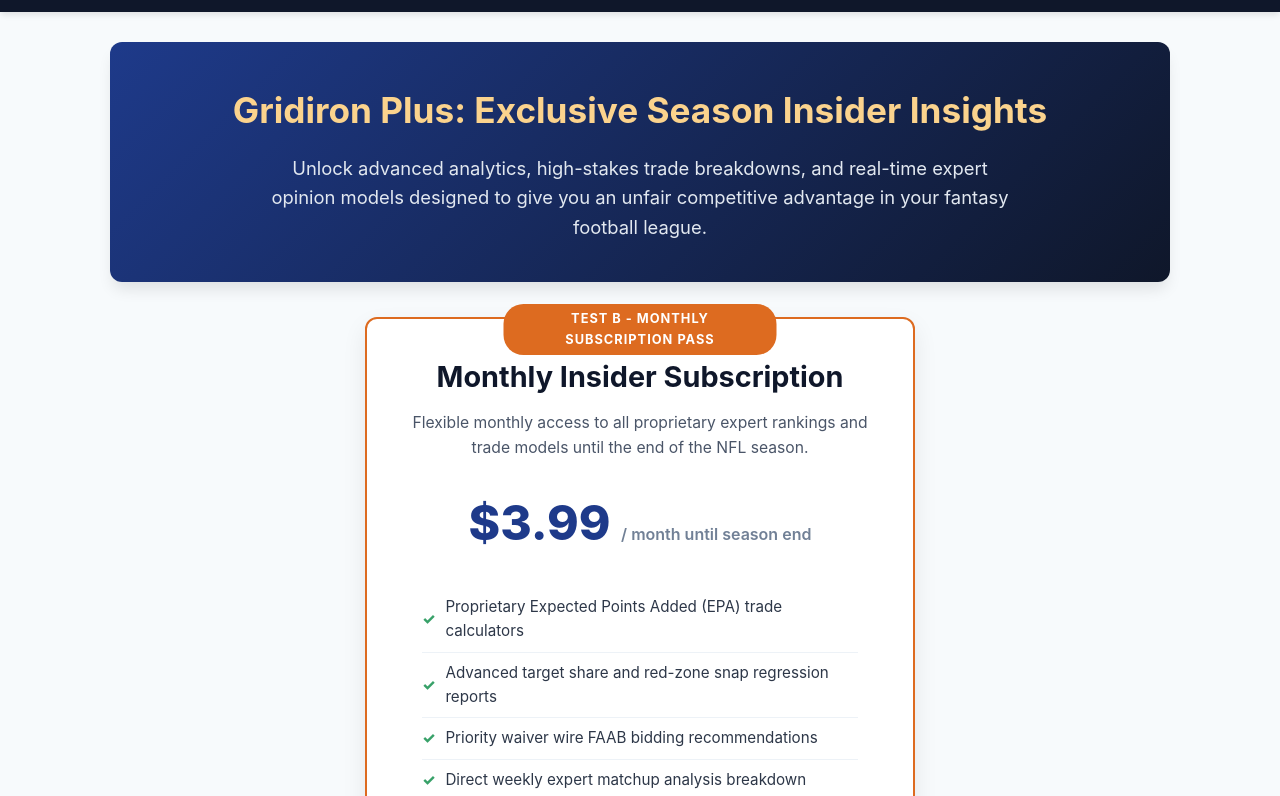
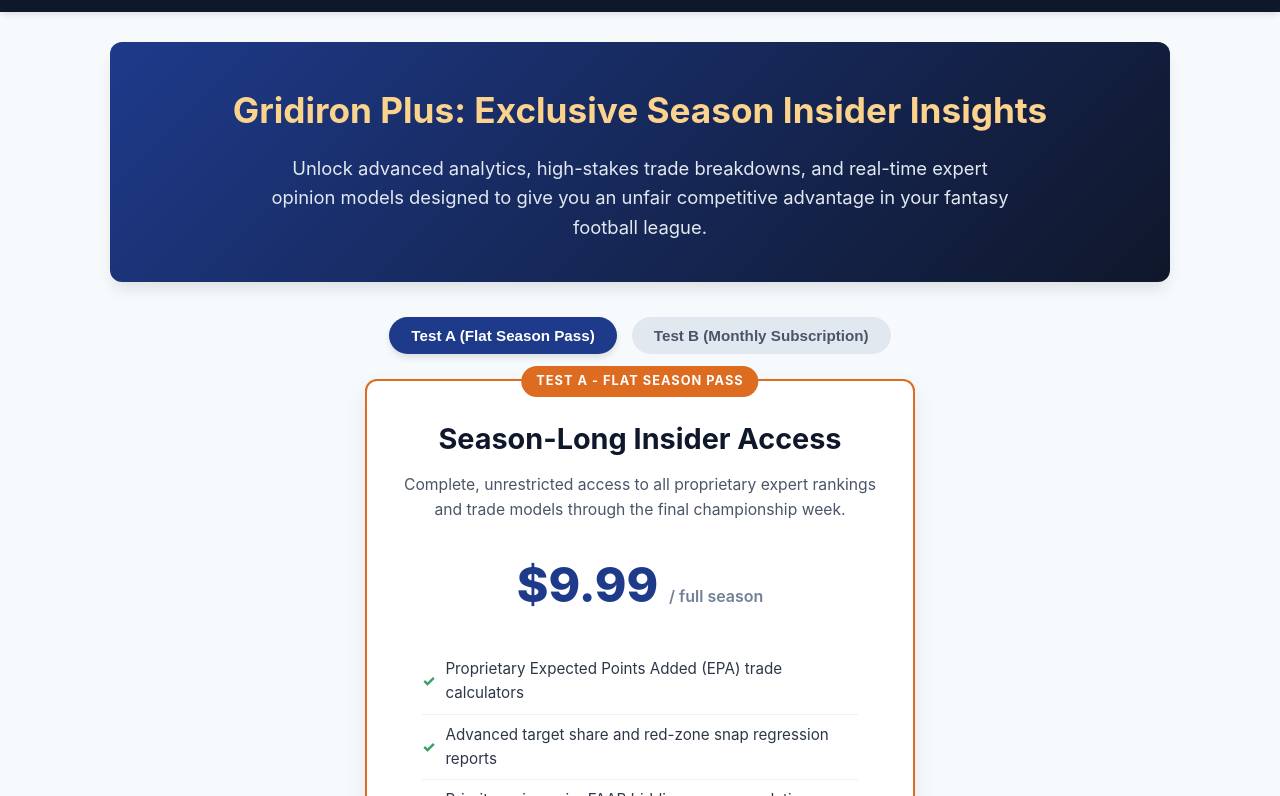
Before and after one commit to tsevert-uiowa/fantasy-football-trade-calculator, a plain HTML site: page gridiron-plus.html in a window 1280 px wide. Shown: the part 156-952 px from the top of the page. Drawn offline with Linux system fonts and the light colour scheme.

Commit message:
Add A/B test switcher for pricing options
Add both options to the websites page

```diff
--- a/gridiron-plus.html
+++ b/gridiron-plus.html
@@ -119,6 +119,29 @@
             margin: 0 auto;
             color: #e2e8f0;
         }
+        /* A/B Test Switcher Tabs */
+        .ab-switch-container {
+            display: flex;
+            justify-content: center;
+            gap: 15px;
+            margin-bottom: 25px;
+        }
+        .ab-tab-btn {
+            background-color: #e2e8f0;
+            color: #4a5568;
+            border: none;
+            padding: 10px 22px;
+            font-size: 0.95rem;
+            font-weight: 700;
+            border-radius: 20px;
+            cursor: pointer;
+            transition: all 0.2s ease;
+        }
+        .ab-tab-btn.active-tab {
+            background-color: #1e3a8a;
+            color: #ffffff;
+            box-shadow: 0 4px 6px rgba(0,0,0,0.1);
+        }
         .pricing-section {
             display: flex;
             justify-content: center;
@@ -134,6 +157,10 @@
             padding: 35px;
             text-align: center;
             position: relative;
+            display: none;
+        }
+        .pricing-card.active-card {
+            display: block;
         }
         .badge-tag {
             position: absolute;
@@ -306,8 +333,34 @@
             <p>Unlock advanced analytics, high-stakes trade breakdowns, and real-time expert opinion models designed to give you an unfair competitive advantage in your fantasy football league.</p>
         </section>
 
+        <!-- A/B Test Variant Switcher Tabs -->
+        <div class="ab-switch-container">
+            <button class="ab-tab-btn active-tab" onclick="switchTest('testA', event)">Test A (Flat Season Pass)</button>
+            <button class="ab-tab-btn" onclick="switchTest('testB', event)">Test B (Monthly Subscription)</button>
+        </div>
+
         <section class="pricing-section">
-            <div class="pricing-card">
+            <!-- Test A Card -->
+            <div id="testA" class="pricing-card active-card">
+                <div class="badge-tag">Test A - Flat Season Pass</div>
+                <h2>Season-Long Insider Access</h2>
+                <p class="subtitle">Complete, unrestricted access to all proprietary expert rankings and trade models through the final championship week.</p>
+
+                <div class="price-tag">$9.99 <span>/ full season</span></div>
+
+                <ul class="features-list">
+                    <li>Proprietary Expected Points Added (EPA) trade calculators</li>
+                    <li>Advanced target share and red-zone snap regression reports</li>
+                    <li>Priority waiver wire FAAB bidding recommendations</li>
+                    <li>Direct weekly expert matchup analysis breakdown</li>
+                    <li>Zero ads and lightning-fast algorithmic updates</li>
+                </ul>
+
+                <a href="#" class="cta-btn" onclick="alert('Thank you for your interest! As a fictional educational project for MKTG:4400, no actual charges or transactions are processed.')">Unlock Gridiron Plus Now</a>
+            </div>
+
+            <!-- Test B Card -->
+            <div id="testB" class="pricing-card">
                 <div class="badge-tag">Test B - Monthly Subscription Pass</div>
                 <h2>Monthly Insider Subscription</h2>
                 <p class="subtitle">Flexible monthly access to all proprietary expert rankings and trade models until the end of the NFL season.</p>
@@ -354,5 +407,23 @@
         </div>
     </footer>
 
+    <script>
+        function switchTest(testId, event) {
+            // Hide all pricing cards
+            document.getElementById('testA').classList.remove('active-card');
+            document.getElementById('testB').classList.remove('active-card');
+
+            // Show selected card
+            document.getElementById(testId).classList.add('active-card');
+
+            // Remove active style from all buttons
+            const buttons = document.querySelectorAll('.ab-tab-btn');
+            buttons.forEach(btn => btn.classList.remove('active-tab'));
+
+            // Highlight clicked button
+            event.currentTarget.classList.add('active-tab');
+        }
+    </script>
+
 </body>
 </html>
```
